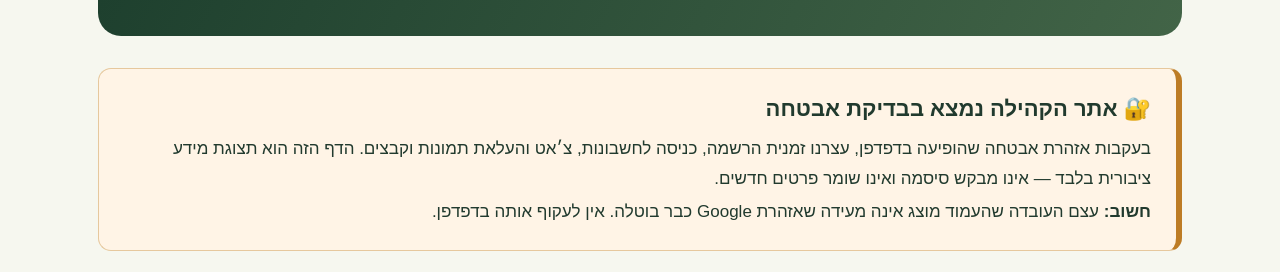
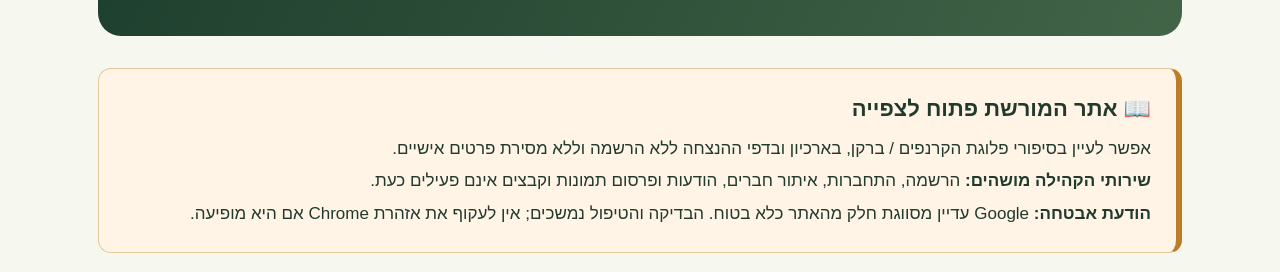
Before and after one commit to kolbomusic/kolbo-android-app, a plain HTML site: page karnafim-site/maintenance_public.html in a window 1280 px wide. Shown: the part 528-800 px from the top of the page. Drawn offline with Linux system fonts and the light colour scheme.

Commit message:
Clarify public heritage is viewable while Google safety review and community restrictions remain

```diff
--- a/karnafim-site/maintenance_public.html
+++ b/karnafim-site/maintenance_public.html
@@ -26,7 +26,7 @@ details{margin-top:15px;border-top:1px solid #e4ebe0;padding-top:9px}summary{cur
 <header><div class="brand">🦏 הקרנפים | ברקן</div><nav><a href="/">דף הבית</a><a href="/archive">ארכיון ומורשת</a><a href="/memorials">הנצחה</a><a href="/photos">📸 תמונות</a><a href="/status">מצב איתור חברים</a><a href="/about">על הקהילה</a><a href="/privacy">פרטיות</a><a href="/help">עזרה</a><a href="/safety">מצב אבטחה</a><a href="/status">התחברות</a></nav></header>
 <main>
 <section class="hero" aria-labelledby="headline"><div class="eyebrow">פלוגה ב׳ · גדוד 46 ״שלח״ · חטיבה 401</div><h1 id="headline">הזמן עבר.<br>החברות נשארה.</h1><p>מקום קהילתי שנבנה כדי לחדש את הקשר בין יוצאי פלוגת ״הקרנפים״, שבהמשך נקראה ״ברקן״, ולשמור סיפורים וזיכרונות מתקופת השירות — במיוחד מחזורי 2003–2006.</p><div class="side" aria-hidden="true">46</div></section>
-<div class="banner" role="status"><h2>🔐 אתר הקהילה נמצא בבדיקת אבטחה</h2><p>בעקבות אזהרת אבטחה שהופיעה בדפדפן, עצרנו זמנית הרשמה, כניסה לחשבונות, צ׳אט והעלאת תמונות וקבצים. הדף הזה הוא תצוגת מידע ציבורית בלבד — אינו מבקש סיסמה ואינו שומר פרטים חדשים.</p><p><strong>חשוב:</strong> עצם העובדה שהעמוד מוצג אינה מעידה שאזהרת Google כבר בוטלה. אין לעקוף אותה בדפדפן.</p></div>
+<div class="banner" role="status"><h2>📖 אתר המורשת פתוח לצפייה</h2><p>אפשר לעיין בסיפורי פלוגת הקרנפים / ברקן, בארכיון ובדפי ההנצחה ללא הרשמה וללא מסירת פרטים אישיים.</p><p><strong>שירותי הקהילה מושהים:</strong> הרשמה, התחברות, איתור חברים, הודעות ופרסום תמונות וקבצים אינם פעילים כעת.</p><p><strong>הודעת אבטחה:</strong> Google עדיין מסווגת חלק מהאתר כלא בטוח. הבדיקה והטיפול נמשכים; אין לעקוף את אזהרת Chrome אם היא מופיעה.</p></div>
 <section id="heritage"><h2>מה אנחנו רוצים לשמר?</h2><div class="cards">
 <article class="card"><div class="year">2003–2006</div><h3>חברי הפלוגה</h3><p>שמות, כינויים, צוותי טנקים, שגרת השירות ותצלומים, לאחר הסכמת האנשים להשתתף.</p></article>
 <article class="card"><div class="year">פלוגה ב׳</div><h3>הקרנפים / ברקן</h3><p>סיפורי הפלוגה בתקופות השונות, והקשרים בין מחזורים ומפקדים.</p></article>
```
